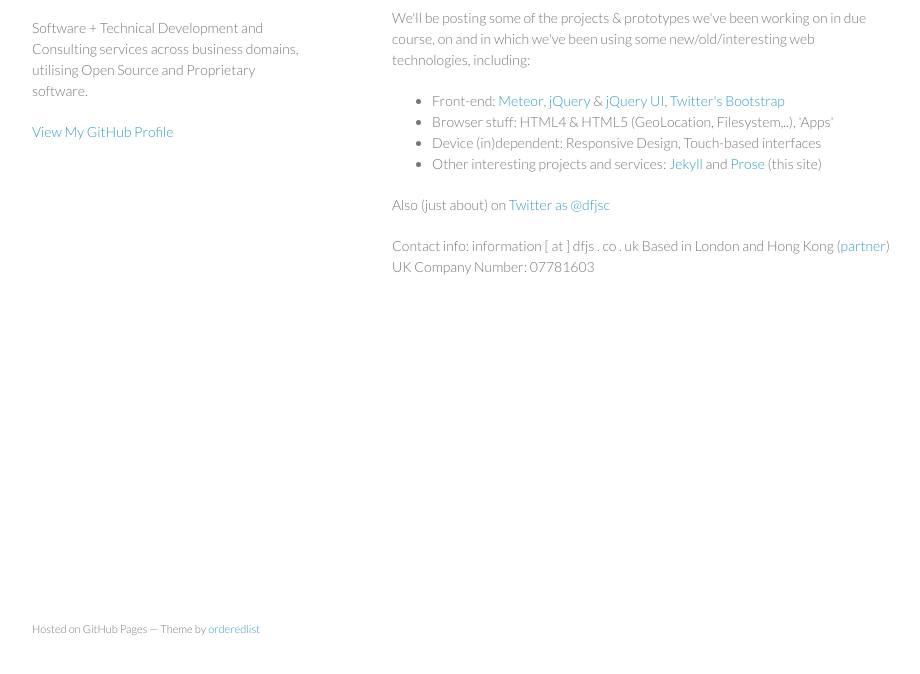
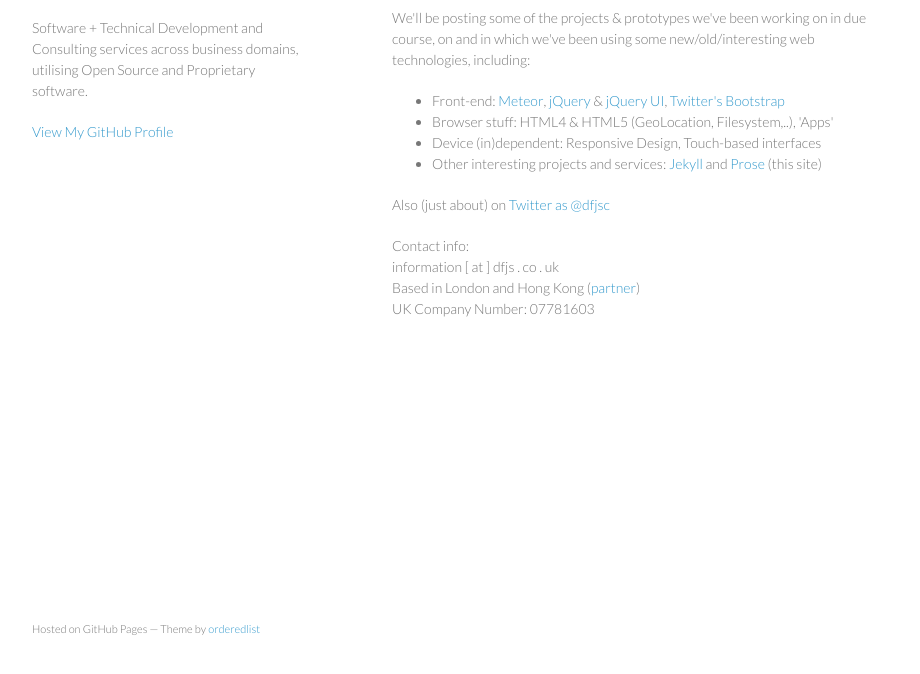
Before and after one commit to adarren/dfjs.github.com, a plain HTML site: page index.html in a window 1280 px wide. Shown: the part 92-766 px from the top of the page, without its empty margins (178-1098 px from the left). Drawn offline with Linux system fonts and the light colour scheme.

Commit message:
Updated index.html

```diff
--- a/index.html
+++ b/index.html
@@ -35,9 +35,9 @@
 <li>Other interesting projects and services: <a href="https://github.com/mojombo/jekyll/">Jekyll</a> and <a href="http://prose.io/">Prose</a> (this site)</li>
 </ul><p>Also (just about) on <a href="http://twitter.com/dfjsc">Twitter as @dfjsc</a></p>
 
-<p>Contact info:
-information [ at ] dfjs . co . uk
-Based in London and Hong Kong (<a href="http://www.skynet.com.hk/">partner</a>)
+<p>Contact info: <br/>
+information [ at ] dfjs . co . uk <br />
+Based in London and Hong Kong (<a href="http://www.skynet.com.hk/">partner</a>)<br />
 UK Company Number: 07781603</p>
       </section>
       <footer>
```
